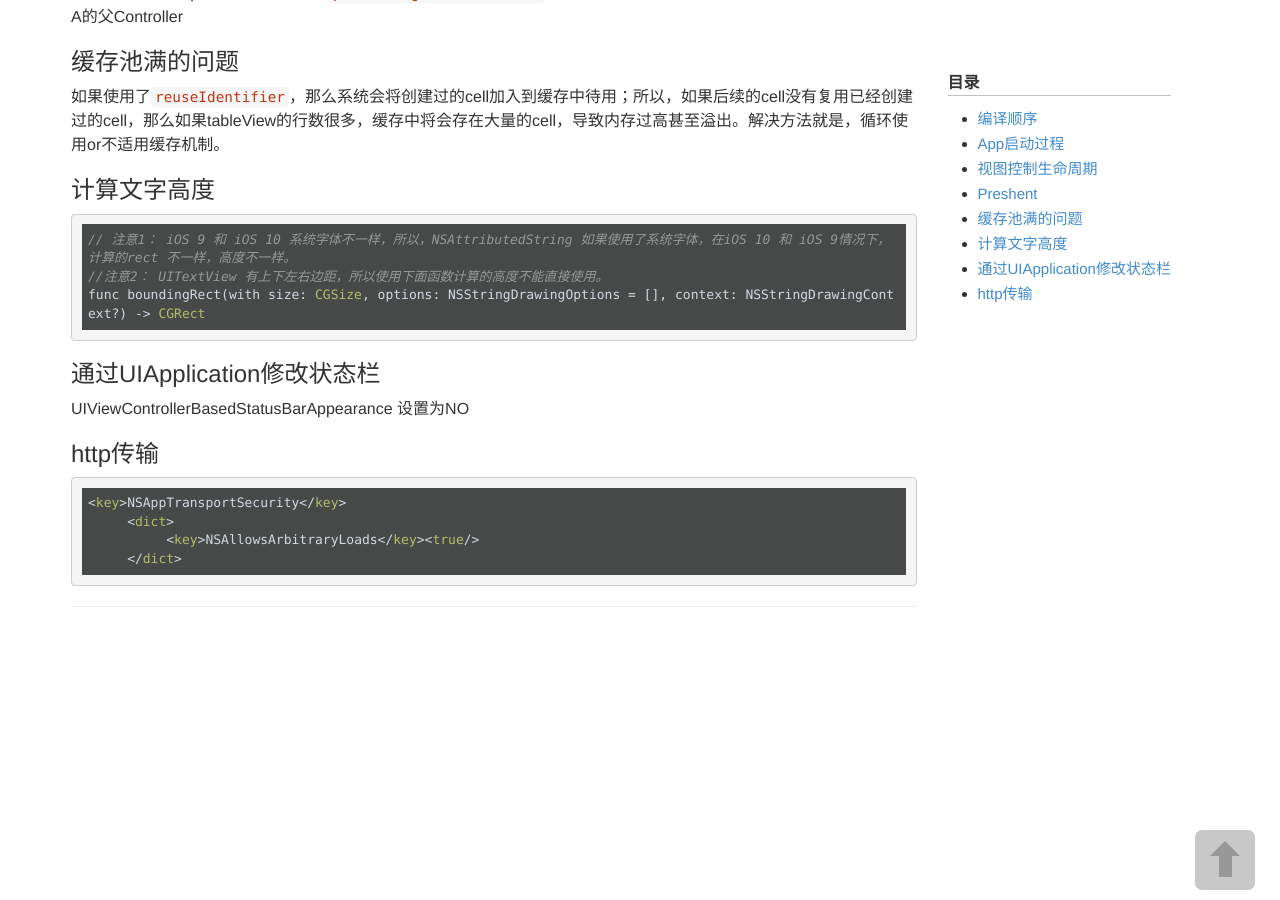
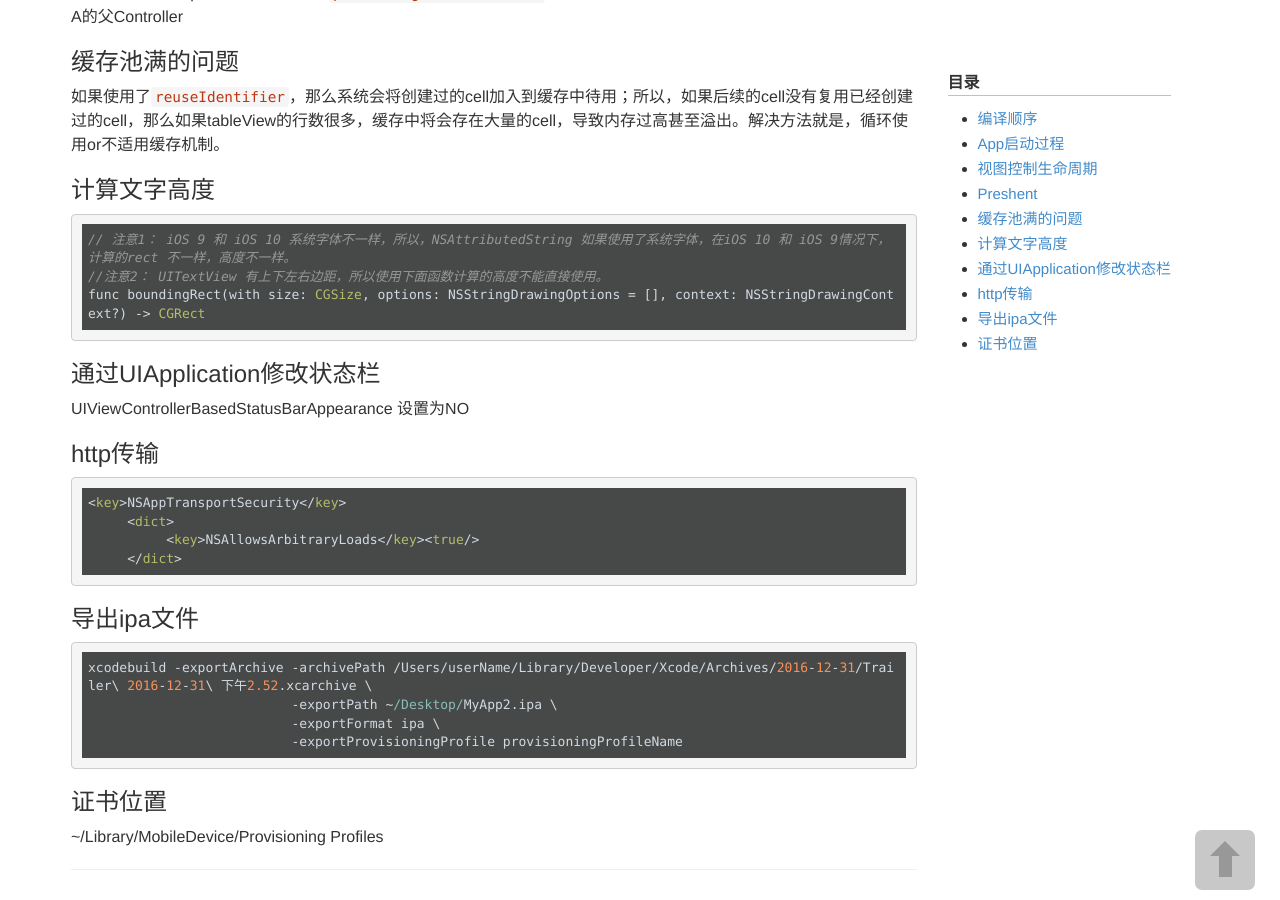
Before and after one commit to wigl/wigl.github.io, a Jekyll site: the page built from _posts/2014-08-26-UI_Foun.md, in a window 1280 px wide and 900 px high, scrolled down 670 px. Built offline with Jekyll 4.4.1, drawn with Linux system fonts in a browser that asks for light colours.

Commit message:
添加证书位置，导出ipa文件知识

`````diff
--- a/_posts/2014-08-26-UI_Foun.md
+++ b/_posts/2014-08-26-UI_Foun.md
@@ -52,3 +52,16 @@ UIViewControllerBasedStatusBarAppearance 设置为NO
           <key>NSAllowsArbitraryLoads</key><true/>
      </dict>
 ````
+
+### 导出ipa文件
+
+````
+xcodebuild -exportArchive -archivePath /Users/userName/Library/Developer/Xcode/Archives/2016-12-31/Trailer\ 2016-12-31\ 下午2.52.xcarchive \
+                          -exportPath ~/Desktop/MyApp2.ipa \
+                          -exportFormat ipa \
+                          -exportProvisioningProfile provisioningProfileName
+````
+
+### 证书位置
+
+~/Library/MobileDevice/Provisioning Profiles
`````
